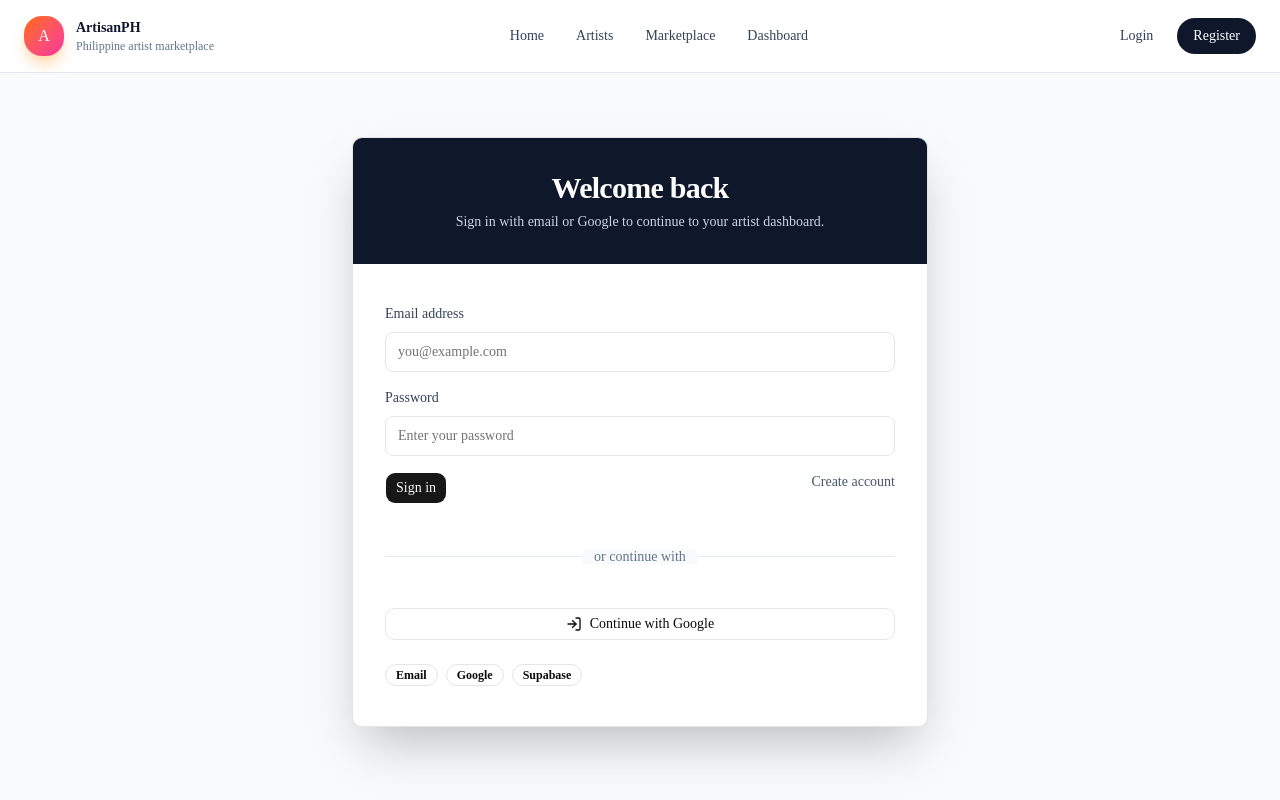
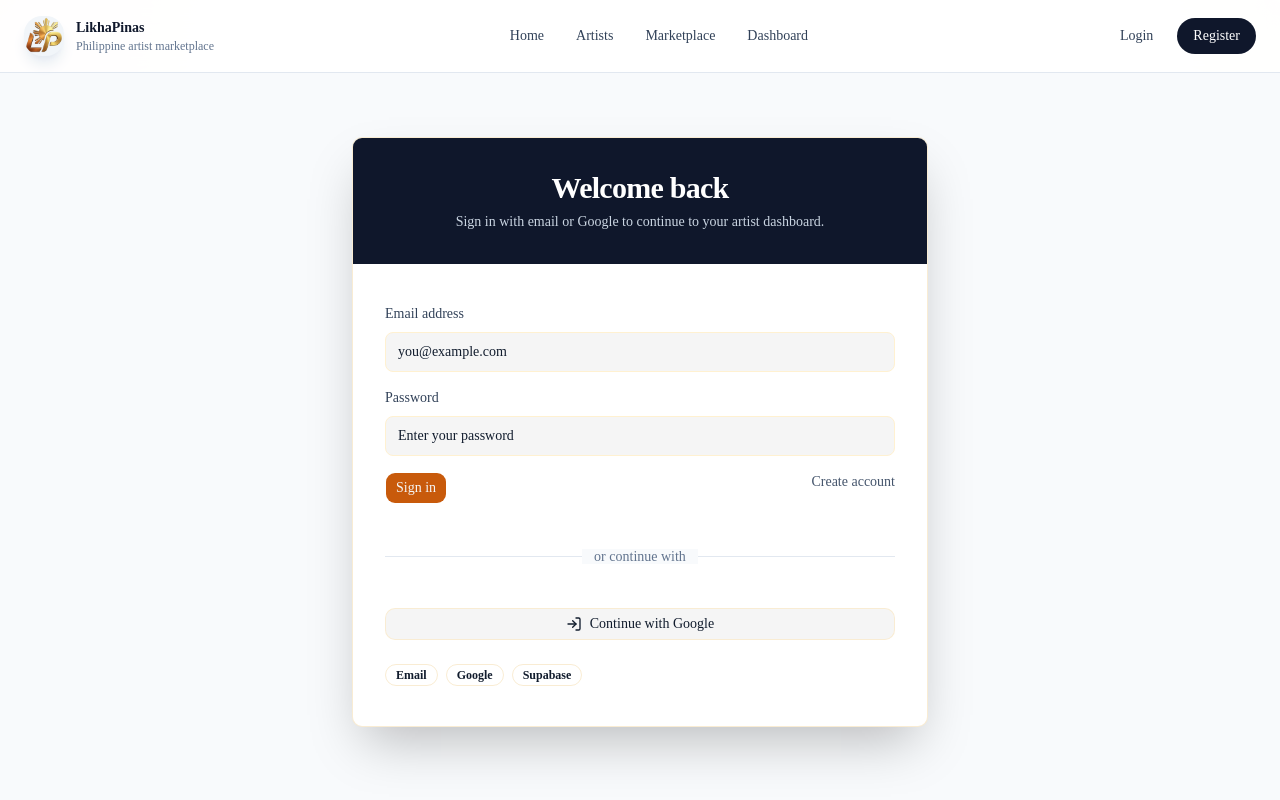
Before and after one commit to Edmercodes/artist-marketplace, a Next.js app: page /auth/login in a window 1280 px wide. Shown: the top 800 px of the page. Built offline with nearby package versions, Linux system fonts and the light colour scheme; no server answers.

Commit message:
#theme changed

```diff
--- a/app/globals.css
+++ b/app/globals.css
@@ -49,72 +49,72 @@
 }
 
 :root {
-  --background: oklch(1 0 0);
-  --foreground: oklch(0.145 0 0);
-  --card: oklch(1 0 0);
-  --card-foreground: oklch(0.145 0 0);
-  --popover: oklch(1 0 0);
-  --popover-foreground: oklch(0.145 0 0);
-  --primary: oklch(0.205 0 0);
-  --primary-foreground: oklch(0.985 0 0);
-  --secondary: oklch(0.97 0 0);
-  --secondary-foreground: oklch(0.205 0 0);
-  --muted: oklch(0.97 0 0);
-  --muted-foreground: oklch(0.556 0 0);
-  --accent: oklch(0.97 0 0);
-  --accent-foreground: oklch(0.205 0 0);
-  --destructive: oklch(0.577 0.245 27.325);
-  --border: oklch(0.922 0 0);
-  --input: oklch(0.922 0 0);
-  --ring: oklch(0.708 0 0);
-  --chart-1: oklch(0.87 0 0);
-  --chart-2: oklch(0.556 0 0);
-  --chart-3: oklch(0.439 0 0);
-  --chart-4: oklch(0.371 0 0);
-  --chart-5: oklch(0.269 0 0);
+  --background: #F5F5F5;
+  --foreground: #111C2D;
+  --card: #ffffff;
+  --card-foreground: #111C2D;
+  --popover: #ffffff;
+  --popover-foreground: #111C2D;
+  --primary: #C85A0B;
+  --primary-foreground: #F5F5F5;
+  --secondary: #D97A1E;
+  --secondary-foreground: #F5F5F5;
+  --muted: #F2C55B;
+  --muted-foreground: #111C2D;
+  --accent: #E5A93A;
+  --accent-foreground: #111C2D;
+  --destructive: #C85A0B;
+  --border: rgba(229, 169, 58, 0.22);
+  --input: #fff1d1;
+  --ring: #D97A1E;
+  --chart-1: #C85A0B;
+  --chart-2: #D97A1E;
+  --chart-3: #E5A93A;
+  --chart-4: #F2C55B;
+  --chart-5: #FFD978;
   --radius: 0.625rem;
-  --sidebar: oklch(0.985 0 0);
-  --sidebar-foreground: oklch(0.145 0 0);
-  --sidebar-primary: oklch(0.205 0 0);
-  --sidebar-primary-foreground: oklch(0.985 0 0);
-  --sidebar-accent: oklch(0.97 0 0);
-  --sidebar-accent-foreground: oklch(0.205 0 0);
-  --sidebar-border: oklch(0.922 0 0);
-  --sidebar-ring: oklch(0.708 0 0);
+  --sidebar: #111C2D;
+  --sidebar-foreground: #F5F5F5;
+  --sidebar-primary: #C85A0B;
+  --sidebar-primary-foreground: #F5F5F5;
+  --sidebar-accent: #D97A1E;
+  --sidebar-accent-foreground: #F5F5F5;
+  --sidebar-border: rgba(255, 217, 120, 0.12);
+  --sidebar-ring: #D97A1E;
 }
 
 .dark {
-  --background: oklch(0.145 0 0);
-  --foreground: oklch(0.985 0 0);
-  --card: oklch(0.205 0 0);
-  --card-foreground: oklch(0.985 0 0);
-  --popover: oklch(0.205 0 0);
-  --popover-foreground: oklch(0.985 0 0);
-  --primary: oklch(0.922 0 0);
-  --primary-foreground: oklch(0.205 0 0);
-  --secondary: oklch(0.269 0 0);
-  --secondary-foreground: oklch(0.985 0 0);
-  --muted: oklch(0.269 0 0);
-  --muted-foreground: oklch(0.708 0 0);
-  --accent: oklch(0.269 0 0);
-  --accent-foreground: oklch(0.985 0 0);
-  --destructive: oklch(0.704 0.191 22.216);
-  --border: oklch(1 0 0 / 10%);
-  --input: oklch(1 0 0 / 15%);
-  --ring: oklch(0.556 0 0);
-  --chart-1: oklch(0.87 0 0);
-  --chart-2: oklch(0.556 0 0);
-  --chart-3: oklch(0.439 0 0);
-  --chart-4: oklch(0.371 0 0);
-  --chart-5: oklch(0.269 0 0);
-  --sidebar: oklch(0.205 0 0);
-  --sidebar-foreground: oklch(0.985 0 0);
-  --sidebar-primary: oklch(0.488 0.243 264.376);
-  --sidebar-primary-foreground: oklch(0.985 0 0);
-  --sidebar-accent: oklch(0.269 0 0);
-  --sidebar-accent-foreground: oklch(0.985 0 0);
-  --sidebar-border: oklch(1 0 0 / 10%);
-  --sidebar-ring: oklch(0.556 0 0);
+  --background: #0F1724;
+  --foreground: #F5F5F5;
+  --card: #111C2D;
+  --card-foreground: #F5F5F5;
+  --popover: #111C2D;
+  --popover-foreground: #F5F5F5;
+  --primary: #E5A93A;
+  --primary-foreground: #0F1724;
+  --secondary: #D97A1E;
+  --secondary-foreground: #0F1724;
+  --muted: #C85A0B;
+  --muted-foreground: #F5F5F5;
+  --accent: #FFD978;
+  --accent-foreground: #0F1724;
+  --destructive: #C85A0B;
+  --border: rgba(255, 217, 120, 0.14);
+  --input: #111C2D;
+  --ring: #FFD978;
+  --chart-1: #C85A0B;
+  --chart-2: #D97A1E;
+  --chart-3: #E5A93A;
+  --chart-4: #F2C55B;
+  --chart-5: #FFD978;
+  --sidebar: #0F1724;
+  --sidebar-foreground: #F5F5F5;
+  --sidebar-primary: #E5A93A;
+  --sidebar-primary-foreground: #0F1724;
+  --sidebar-accent: #D97A1E;
+  --sidebar-accent-foreground: #F5F5F5;
+  --sidebar-border: rgba(255, 217, 120, 0.12);
+  --sidebar-ring: #E5A93A;
 }
 
 @layer base {
@@ -122,7 +122,12 @@
     @apply border-border outline-ring/50;
   }
   body {
-    @apply bg-background text-foreground;
+    color: var(--foreground);
+    background-color: var(--background);
+    background-image:
+      radial-gradient(circle at top left, rgba(200, 90, 11, 0.14), transparent 22%),
+      radial-gradient(circle at top right, rgba(217, 122, 30, 0.1), transparent 18%),
+      radial-gradient(circle at bottom left, rgba(229, 169, 58, 0.08), transparent 20%);
   }
   html {
     @apply font-sans;
--- a/app/layout.tsx
+++ b/app/layout.tsx
@@ -3,7 +3,7 @@ import "./globals.css";
 import { Header } from "@/components/site/Header";
 
 export const metadata: Metadata = {
-  title: "ArtisanPH - Philippine Artist Marketplace",
+  title: "LikhaPinas - Philippine Artist Marketplace",
   description: "Discover and commission Filipino artists. From digital art to traditional crafts, find your perfect creative collaborator.",
 };
 
--- a/components/site/Header.tsx
+++ b/components/site/Header.tsx
@@ -1,5 +1,6 @@
 "use client"
 
+import Image from "next/image"
 import Link from "next/link"
 import { useRouter } from "next/navigation"
 import { useEffect, useState } from "react"
@@ -74,11 +75,17 @@ export function Header() {
     <header className="sticky top-0 z-50 border-b border-slate-200 bg-white/95 backdrop-blur-xl">
       <div className="container mx-auto flex flex-wrap items-center justify-between gap-3 px-4 py-4 sm:px-6">
         <Link href="/" className="flex items-center gap-3 text-slate-900">
-          <span className="inline-flex h-10 w-10 items-center justify-center rounded-2xl bg-gradient-to-br from-orange-500 to-pink-500 text-white shadow-lg shadow-orange-200">
-            A
+          <span className="inline-flex h-10 w-10 items-center justify-center rounded-2xl bg-slate-100 shadow-lg shadow-slate-200 overflow-hidden">
+            <Image
+              src="/likhapinas.png"
+              alt="LikhaPinas logo"
+              width={40}
+              height={40}
+              className="object-cover"
+            />
           </span>
           <div>
-            <p className="text-sm font-semibold">ArtisanPH</p>
+            <p className="text-sm font-semibold">LikhaPinas</p>
             <p className="text-xs text-slate-500">Philippine artist marketplace</p>
           </div>
         </Link>
```
Also changed, not shown: public/likhapinas.png (added).
